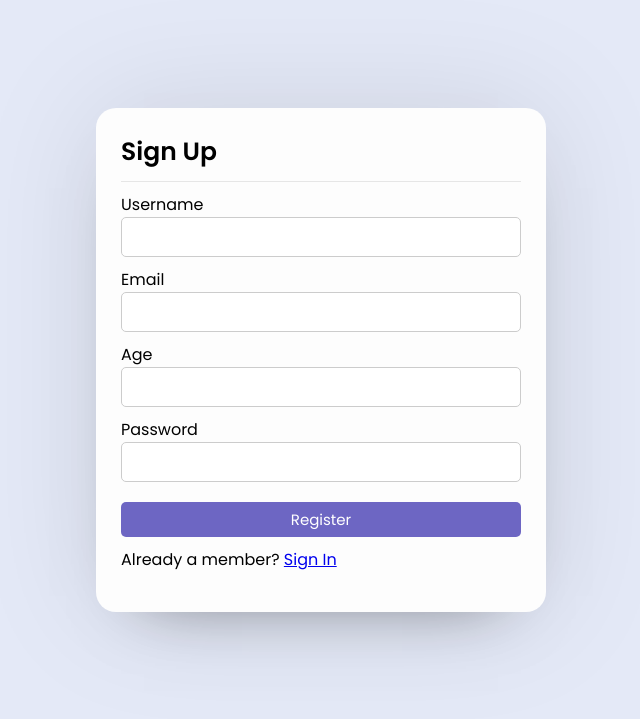
After one commit to barudakngoding/manualbook-pwa, a PHP site: page /auth/register.php in a window 1280 px wide. The commit adds this page. Shown: the top 719 px of the page, without its empty margins (319-959 px from the left). Run offline with PHP 8.4, Linux system fonts and the light colour scheme.

Commit message:
added login feature

```diff
--- /dev/null
+++ b/auth/config.php
@@ -0,0 +1,5 @@
+<?php
+
+ $con = mysqli_connect("localhost","root","","manualbook") or die("Couldn't connect");
+
+?>
--- /dev/null
+++ b/auth/logout.php
@@ -0,0 +1,5 @@
+<?php
+    session_start();
+    session_destroy();
+    header("Location: /");
+?>
--- /dev/null
+++ b/auth/register.php
@@ -0,0 +1,91 @@
+<?php
+    session_start();
+    if(isset($_SESSION['valid'])){
+        header("Location: /");
+    }
+?>
+<!DOCTYPE html>
+<html lang="en">
+<head>
+    <meta charset="UTF-8">
+    <meta http-equiv="X-UA-Compatible" content="IE=edge">
+    <meta name="viewport" content="width=device-width, initial-scale=1.0">
+    <link rel="stylesheet" href="style.css">
+    <title>Register</title>
+</head>
+<body>
+      <div class="container">
+        <div class="box form-box">
+
+        <?php
+
+         include("./config.php");
+
+
+         if(isset($_POST['submit'])){
+            $username = $_POST['username'];
+            $email = $_POST['email'];
+            $age = $_POST['age'];
+            $password = $_POST['password'];
+
+         //verifying the unique email
+
+
+         $verify_query = mysqli_query($con,"SELECT Email FROM users WHERE Email='$email'");
+
+         if(mysqli_num_rows($verify_query) !=0 ){
+            echo "<div class='message'>
+                      <p>This email is used, Try another One Please!</p>
+                  </div> <br>";
+            echo "<a href='javascript:self.history.back()'><button class='btn'>Go Back</button>";
+         }
+         else{
+
+            mysqli_query($con,"INSERT INTO users(Username,Email,Age,Password) VALUES('$username','$email','$age','$password')") or die("Erroe Occured");
+
+            echo "<div class='message'>
+                      <p>Registration successfully!</p>
+                  </div> <br>";
+            echo "<a href='index.php'><button class='btn'>Login Now</button>";
+
+
+         }
+
+         }else{
+
+        ?>
+
+            <header>Sign Up</header>
+            <form action="" method="POST">
+                <div class="field input">
+                    <label for="username">Username</label>
+                    <input type="text" name="username" id="username" autocomplete="off" required>
+                </div>
+
+                <div class="field input">
+                    <label for="email">Email</label>
+                    <input type="text" name="email" id="email" autocomplete="off" required>
+                </div>
+
+                <div class="field input">
+                    <label for="age">Age</label>
+                    <input type="number" name="age" id="age" autocomplete="off" required>
+                </div>
+                <div class="field input">
+                    <label for="password">Password</label>
+                    <input type="password" name="password" id="password" autocomplete="off" required>
+                </div>
+
+                <div class="field">
+
+                    <input type="submit" class="btn" name="submit" value="Register" required>
+                </div>
+                <div class="links">
+                    Already a member? <a href="/">Sign In</a>
+                </div>
+            </form>
+        </div>
+        <?php } ?>
+      </div>
+</body>
+</html>
--- /dev/null
+++ b/auth/style.css
@@ -0,0 +1,134 @@
+@import url("https://fonts.googleapis.com/css2?family=Poppins:wght@200;300;400;500;600;700&display=swap");
+* {
+    padding: 0;
+    margin: 0;
+    box-sizing: border-box;
+    font-family: "Poppins", sans-serif;
+}
+body {
+    background: #e4e9f7;
+}
+.container {
+    display: flex;
+    align-items: center;
+    justify-content: center;
+    min-height: 90vh;
+}
+.box {
+    background: #fdfdfd;
+    display: flex;
+    flex-direction: column;
+    padding: 25px 25px;
+    border-radius: 20px;
+    box-shadow: 0 0 128px 0 rgba(0, 0, 0, 0.1), 0 32px 64px -48px rgba(0, 0, 0, 0.5);
+}
+.form-box {
+    width: 450px;
+    margin: 0px 10px;
+}
+.form-box header {
+    font-size: 25px;
+    font-weight: 600;
+    padding-bottom: 10px;
+    border-bottom: 1px solid #e6e6e6;
+    margin-bottom: 10px;
+}
+.form-box form .field {
+    display: flex;
+    margin-bottom: 10px;
+    flex-direction: column;
+}
+.form-box form .input input {
+    height: 40px;
+    width: 100%;
+    font-size: 16px;
+    padding: 0 10px;
+    border-radius: 5px;
+    border: 1px solid #ccc;
+    outline: none;
+}
+.btn {
+    height: 35px;
+    background: rgba(76, 68, 182, 0.808);
+    border: 0;
+    border-radius: 5px;
+    color: #fff;
+    font-size: 15px;
+    cursor: pointer;
+    transition: all 0.3s;
+    margin-top: 10px;
+    padding: 0px 10px;
+}
+.btn:hover {
+    opacity: 0.82;
+}
+.submit {
+    width: 100%;
+}
+.links {
+    margin-bottom: 15px;
+}
+
+/********* Home *****************/
+
+.nav {
+    background: #fff;
+    display: flex;
+    flex-direction: row;
+    justify-content: space-around;
+    line-height: 60px;
+    z-index: 100;
+}
+.logo {
+    font-size: 25px;
+    font-weight: 900;
+}
+.logo a {
+    text-decoration: none;
+    color: #000;
+}
+.right-links a {
+    padding: 0 10px;
+}
+main {
+    display: flex;
+    align-items: center;
+    justify-content: center;
+    margin-top: 60px;
+}
+.main-box {
+    display: flex;
+    flex-direction: column;
+    width: 70%;
+}
+.main-box .top {
+    display: flex;
+    flex-direction: row;
+    justify-content: space-between;
+}
+.bottom {
+    width: 100%;
+    margin-top: 20px;
+}
+@media only screen and (max-width: 840px) {
+    .main-box .top {
+        display: flex;
+        flex-direction: column;
+        justify-content: space-between;
+    }
+    .top .box {
+        margin: 10px 10px;
+    }
+    .bottom {
+        margin-top: 0;
+    }
+}
+.message {
+    text-align: center;
+    background: #f9eded;
+    padding: 15px 0px;
+    border: 1px solid #699053;
+    border-radius: 5px;
+    margin-bottom: 10px;
+    color: red;
+}
```
Also changed, not shown: auth/login.php (added, +72 -0 lines), index.html (deleted, +0 -38 lines), index.php (added, +42 -0 lines), js/gallery.js (+62 -59 lines), js/main.js (+41 -40 lines), js/sidebar.js (+42 -35 lines), style.css (+24 -16 lines), manifest.json.
